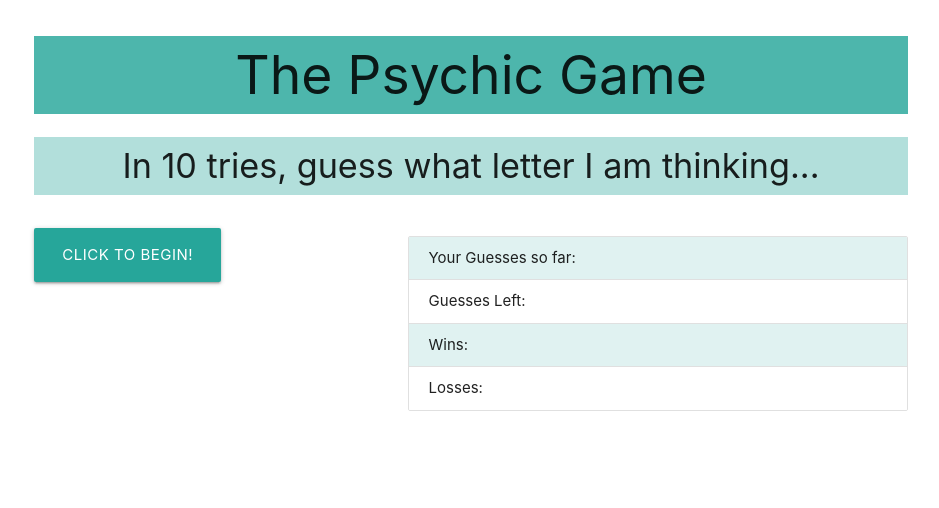
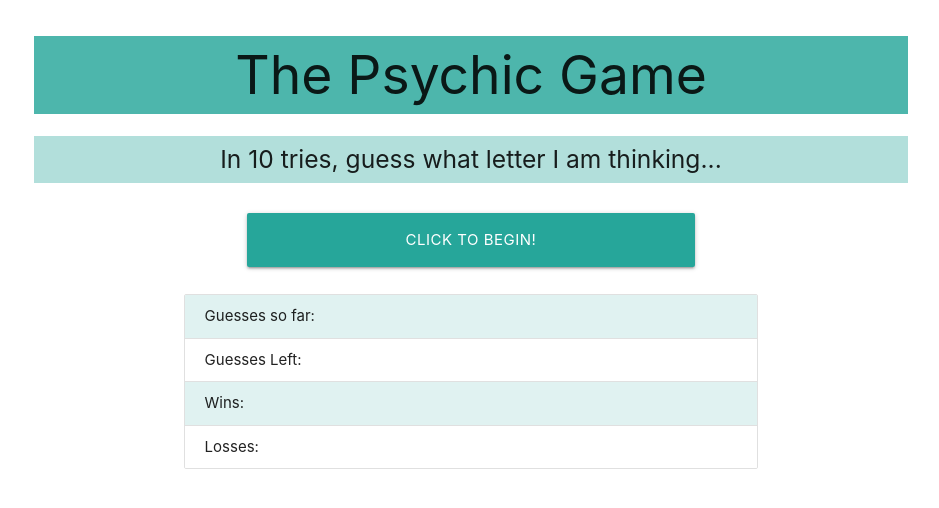
Before and after one commit to SanDiegoEMG/Guessing-Game, a plain HTML site: page index.html in a window 1280 px wide. Shown: the whole page, without its empty margins (169-1108 px from the left). Drawn offline with nearby package versions, Linux system fonts and the light colour scheme.

Commit message:
style update

```diff
--- a/assets/css/style.css
+++ b/assets/css/style.css
@@ -1,3 +1,7 @@
 .pushed-in {
     padding: 10px;
 }
+/*
+h5 {
+    margin: 0 10pt 0 10pt;
+} */
--- a/assets/javascript/game.js
+++ b/assets/javascript/game.js
@@ -61,4 +61,5 @@ document.onkeydown = function(event) {
     document.querySelector("#losses").innerHTML = losses;
     reset();
   }
+
 };
--- a/index.html
+++ b/index.html
@@ -20,36 +20,45 @@
 
   <body>
     <div class="container">
+
       <div class="row">
         <div class="col s12">
           <h2 class="center-align teal lighten-2 pushed-in">
             The Psychic Game
           </h2>
-          <h4 class="center-align teal lighten-4 pushed-in">
+          <h5 class="center-align teal lighten-4 pushed-in">
             In 10 tries, guess what letter I am thinking...
-          </h4>
+          </h5>
         </div>
       </div>
+
       <div class="row">
-        <div class="col s5">
-          <button class="waves-effect waves-light btn-large" id="starter">
+          <div class="col s3"></div>
+          <button class="col s6 waves-effect waves-light btn-large center-align" id="starter">
             Click to Begin!
           </button>
+          <div class="col s3"></div>
         </div>
-        <div class="col s7">
-          <!-- <p>Your Guesses so far: <span id="guesses-so-far"></span></p>
-          <p>Guesses Left: <span id="guesses-left"></span></p>
-          <p>Wins: <span id="wins"></span></p>
-          <p>Losses: <span id="losses"></span></p> -->
 
+        <div class="row">
+          <div class="col s2"></div>
+
+          <div class="col s8">
           <ul class="collection">
-            <li class="collection-item teal lighten-5">Your Guesses so far: <span id="guesses-so-far"></span></li>
+            <li class="collection-item teal lighten-5">Guesses so far: <span id="guesses-so-far"></span></li>
             <li class="collection-item">Guesses Left: <span id="guesses-left"></span</li>
             <li class="collection-item teal lighten-5">Wins: <span id="wins"></span></li>
             <li class="collection-item">Losses: <span id="losses"></span></li>
           </ul>
+          </div>
+
+          <div class="col s2"></div>
         </div>
       </div>
-    </div>
+
+            <!-- <p>Your Guesses so far: <span id="guesses-so-far"></span></p>
+          <p>Guesses Left: <span id="guesses-left"></span></p>
+          <p>Wins: <span id="wins"></span></p>
+          <p>Losses: <span id="losses"></span></p> -->
   </body>
 </html>
```
